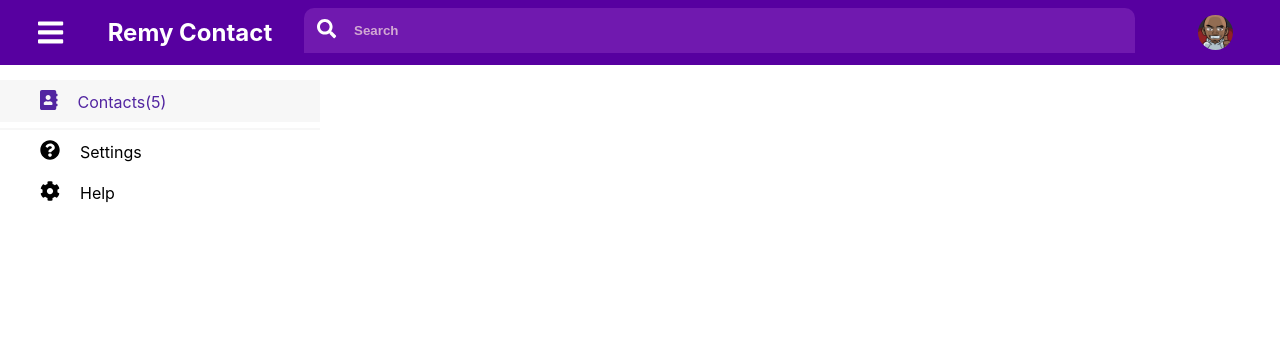
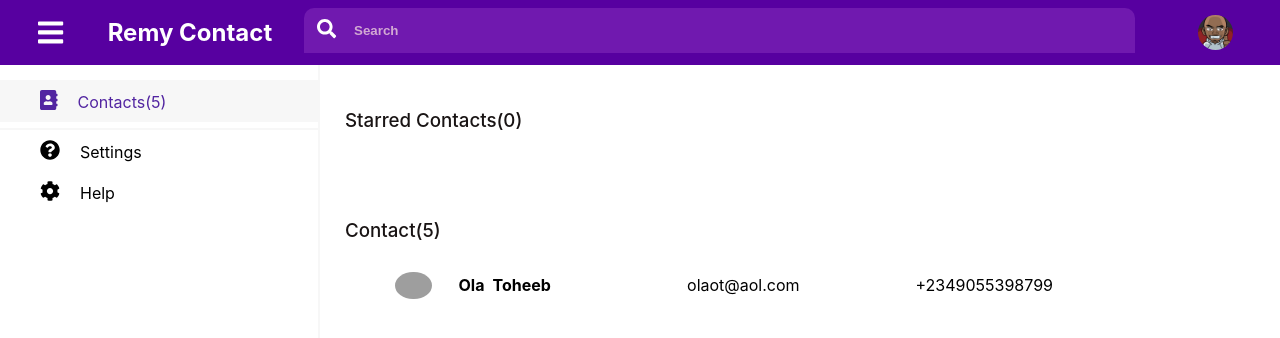
Before and after one commit to OlushesiToheeb/Remycontact, a React (Create React App) app: page / in a window 1280 px wide. Shown: the top 338 px of the page. Built offline with nearby package versions, Linux system fonts and the light colour scheme; grey boxes are pictures that could not be loaded.

Commit message:
:carrot: ft - adding contact list

```diff
--- a/public/index.html
+++ b/public/index.html
@@ -13,6 +13,8 @@
 
     <link rel="manifest" href="%PUBLIC_URL%/manifest.json" />
 
+    <script src="https://kit.fontawesome.com/b341839b06.js" crossorigin="anonymous"></script>
+
     <title>React App</title>
   </head>
   <body>
--- /dev/null
+++ b/src/component/Contactlist/Contactlist.css
@@ -0,0 +1,84 @@
+.contact-view{
+  border-left: 2px solid #F7F7F7;
+  height: 100vh;
+}
+
+.display-wm{
+  width: calc(100% - 25%);
+  margin-left: auto;
+}
+
+.contact-view-wrapper{
+  padding: 25px;
+  display: flex;
+  flex-direction: column;
+}
+
+.contact-view-wrapper h3 {
+  font-weight: 500;
+  color: #191414;
+}
+
+.list-table table {
+  width: 100%;
+}
+
+.list-table tr{
+  height: 45px;
+  width: 100%;
+  display: flex;
+  align-items: center;
+  margin-bottom: 20px;
+  cursor: pointer;
+}
+
+.list-table tr:hover {
+  background-color: #efefef;
+}
+
+.list-table td {
+  height: 100%;
+  display: flex;
+  align-items: center;
+}
+
+.list-table tr:hover .list-icon-group i, .list-table tr:hover .contact-selected i {
+  opacity: 0.6;
+  cursor: pointer;
+}
+
+.list-table tr .list-icon-group i, .list-table tr .contact-selected i {
+  opacity: 0;
+  margin-left: 16px;
+}
+
+.list-icon{
+  width: 5%;
+}
+
+.list-image{
+  width: 4%;
+  margin-right: 25px;
+}
+
+
+.list-image img {
+  width: 100%;
+  border-radius: 100%;
+}
+
+.list-name {
+  width: 25%;
+}
+
+.list-name > span:nth-child(1) {
+  margin-right: 8px;
+}
+
+.list-mail {
+  width: 25%;
+}
+
+.list-number{
+  min-width: 25%;
+}
--- /dev/null
+++ b/src/component/Contactlist/Contactlist.js
@@ -0,0 +1,51 @@
+import React from 'react';
+
+import './Contactlist.css';
+
+class Contactlist extends React.Component{
+  render(){
+    return(
+      <div className="contact-view display-wm">
+        <div className="contact-view-wrapper">
+          <h3>Starred Contacts(0)</h3>
+        </div>
+        <div className="contact-view-wrapper">
+          <h3>Contact(5)</h3>
+          <div className="list-table">
+            <table>
+              <tbody>
+                <tr className="row">
+                  <td className='list-icon contact-selected'>
+                  <i class="far fa-square"></i>
+                  </td>
+                  <td className='list-image'>
+                    <img src="https://gravatar.com/avatar/0d0ffa03556e256298a110179b0a7fd9?s=200&d=robohash&r=x" alt="profile"/>
+                  </td>
+                  <td className='list-name'>
+                    <span>
+                      <strong>Ola</strong>
+                    </span>
+                    <span>
+                      <strong>Toheeb</strong>
+                    </span>
+                  </td>
+                  <td className='list-mail'>olaot@aol.com</td>
+                  <td className='list-number'>+2349055398799</td>
+                  <td className='list-icon-group'>
+                    <i class="far fa-star"></i>
+                    <div class="modal-icon-launcher">
+                      <i class="fas fa-pen"></i>
+                    </div>
+                    <i class="fas fa-ellipsis-v"></i>
+                  </td>
+                </tr>
+              </tbody>
+            </table>
+          </div>
+        </div>
+      </div>
+    )
+  }
+}
+
+export default Contactlist
--- a/src/container/ContactBuilder.js
+++ b/src/container/ContactBuilder.js
@@ -1,6 +1,7 @@
 import React from 'react';
 import Toolbar from '../component/Toolbar/Toolbar';
-import SideDrawer from '../component/Sidedrawer/Sidedrawer'
+import SideDrawer from '../component/Sidedrawer/Sidedrawer';
+import Contactlist from '../component/Contactlist/Contactlist';
 import './ContactBuilder.css';
 
 
@@ -22,6 +23,7 @@ class ContactBuilder extends React.Component{
         <Toolbar drawToggleClicked={this.sideDrawerToggleHandler}/>
         <div className="main-wrapper">
           <SideDrawer open={this.state.showSideDrawer}/>
+          <Contactlist/>
         </div>
       </div>
     )
```
Also changed, not shown: src/component/Toolbar/index.js (deleted, +0 -8 lines).
